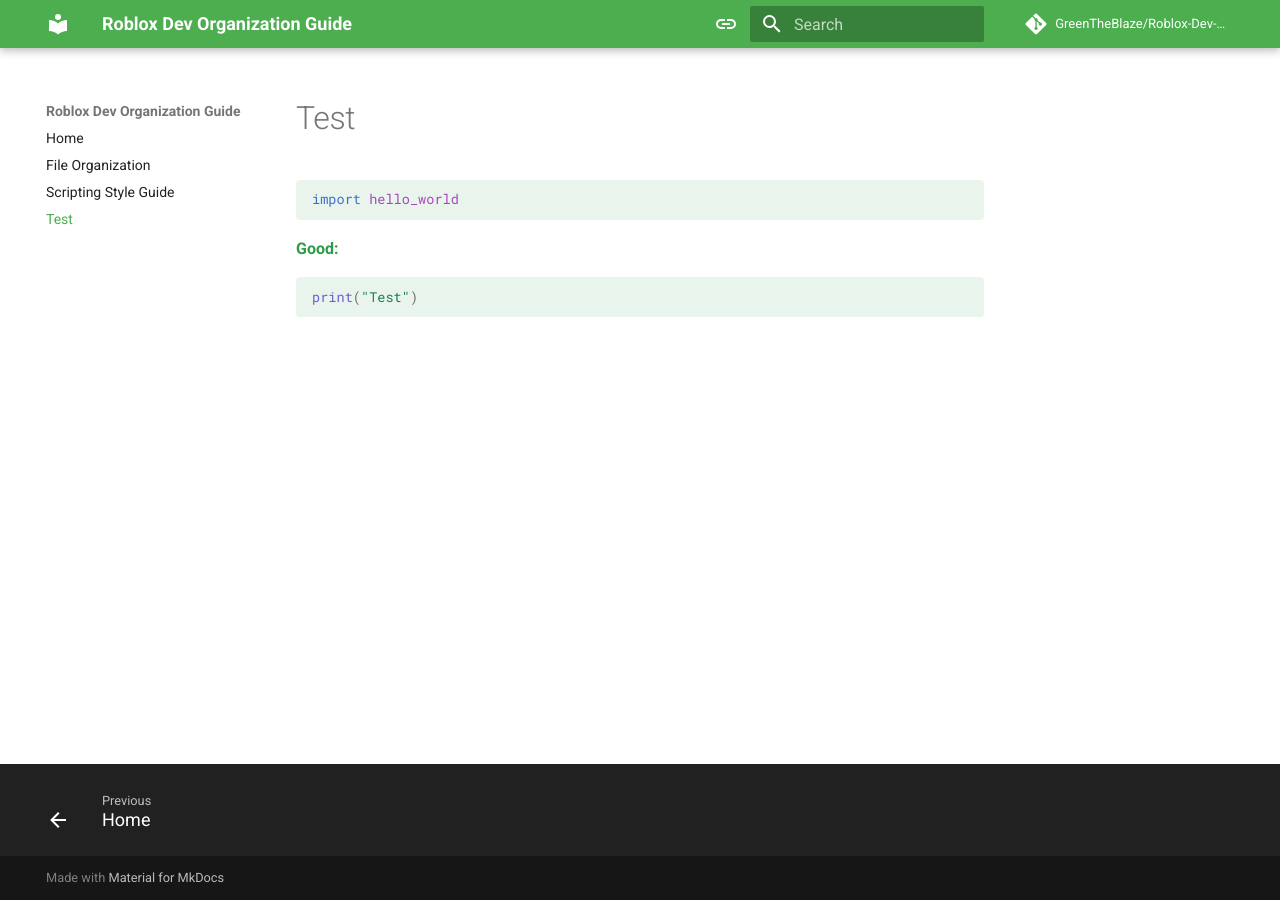
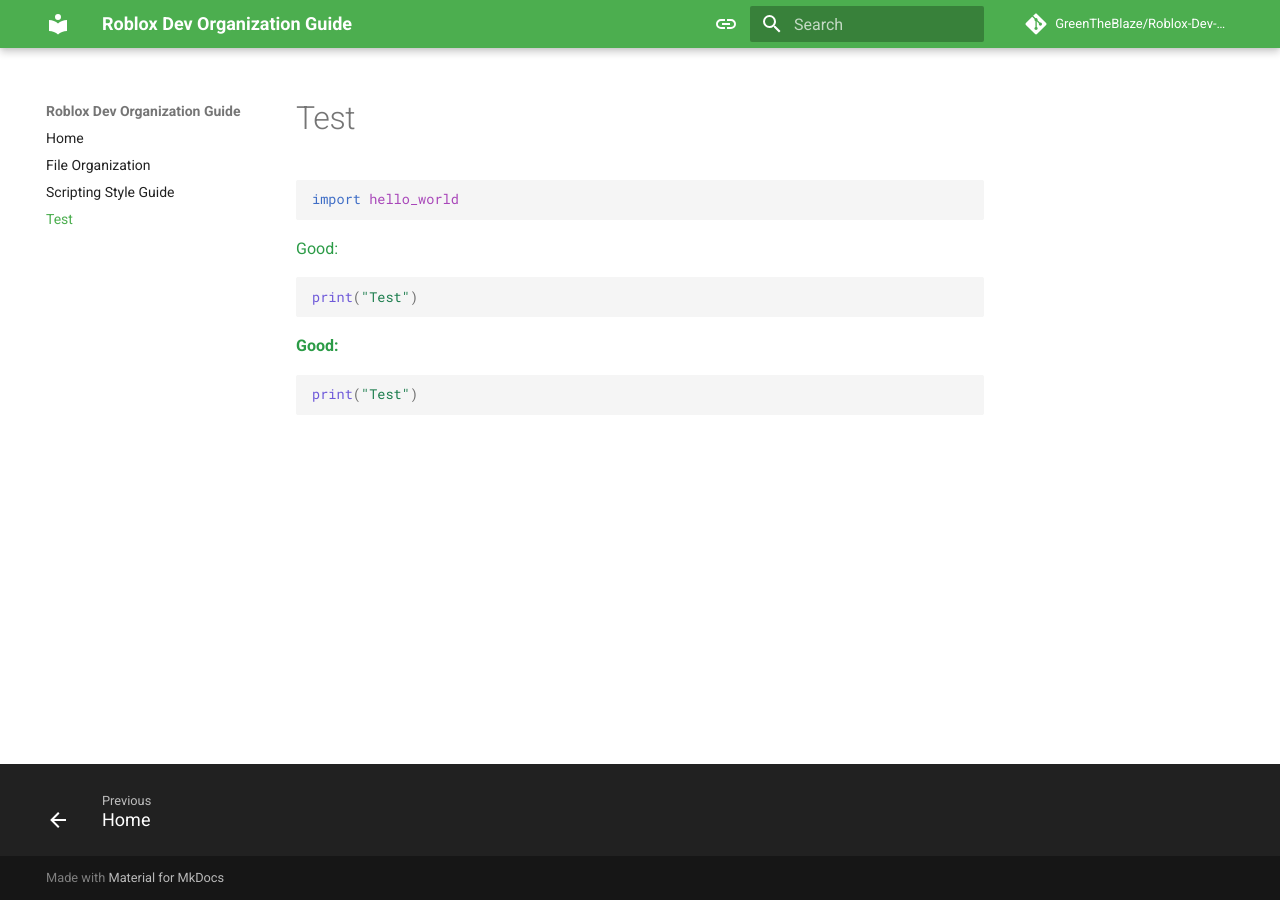
Before and after one commit to GreenTheBlaze/Roblox-Dev-Organization-Guide, an MkDocs documentation site: the page built from docs/test-code.md, in a window 1280 px wide. Built offline with MkDocs 1.6.1 and Material for MkDocs 9.7.7, drawn with Linux system fonts in a browser that asks for light colours; comment, search, counter and statistics services are not loaded.

Commit message:
Update test-code.md

````diff
--- a/docs/test-code.md
+++ b/docs/test-code.md
@@ -1,9 +1,17 @@
-```{.python .style-good}
+```{.python .style-good-code}
 import hello_world
 ```
 
-<p class="style-good">Good:</p>
+<p class="style-good-text">Good:</p>
 
-```lua { .style-good }
+```lua { .style-good-code }
 print("Test")
 ```
+
+<p class="style-good">
+Good:
+
+```lua { .style-good-code }
+print("Test")
+```
+</p>
````
